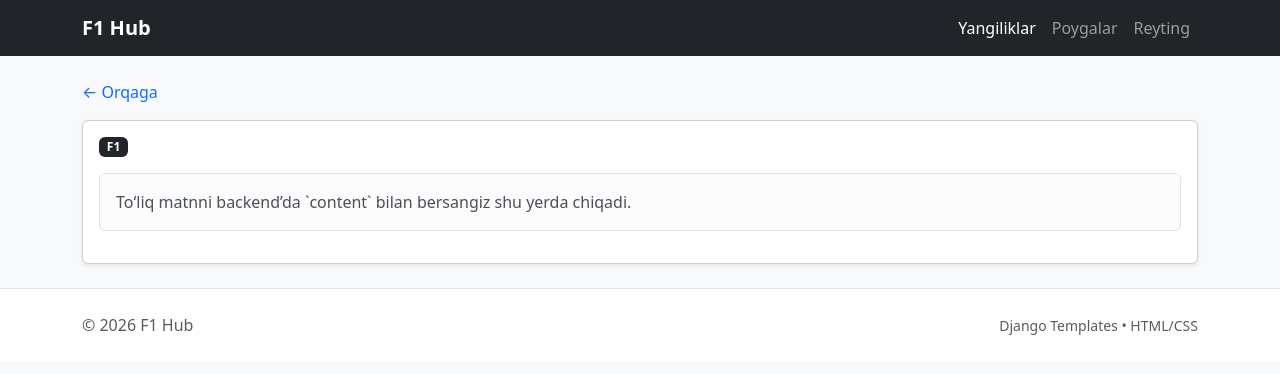
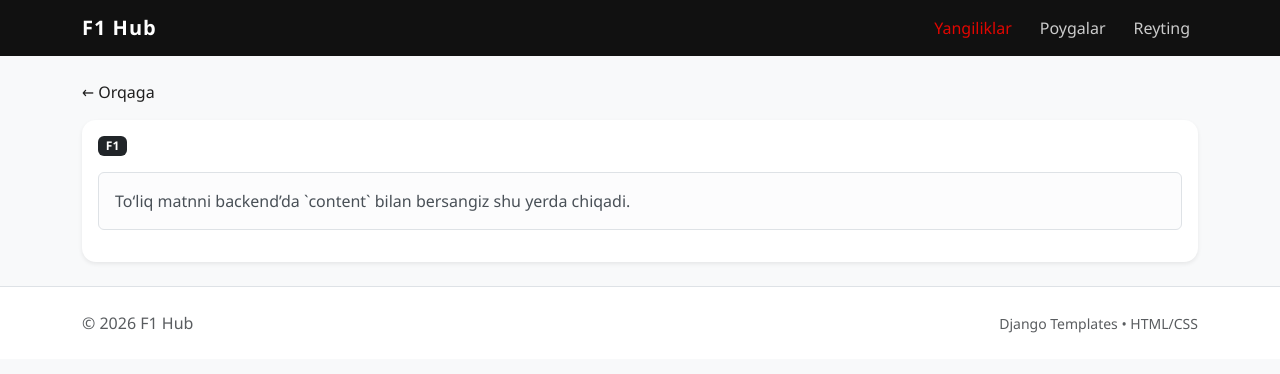
Before and after one commit to juraqulovazizbek/my-blog-wibsite, a Django app: template templates/news/news_detail.html in a window 1280 px wide. Shown: the top 374 px of the page. Run offline with Django 4.2, Linux system fonts and the light colour scheme; the template is opened without the code that fills it, so the values that code supplies are empty.

Commit message:
templates

```diff
--- a/core/urls.py
+++ b/core/urls.py
@@ -15,8 +15,11 @@ Including another URLconf
     2. Add a URL to urlpatterns:  path('blog/', include('blog.urls'))
 """
 from django.contrib import admin
-from django.urls import path
+from django.urls import include, path
 
 urlpatterns = [
     path('admin/', admin.site.urls),
+    path('', include('news.urls')),
+    path('races/', include('races.urls')),
+    path('standings/', include('standings.urls')),
 ]
--- /dev/null
+++ b/news/urls.py
@@ -0,0 +1,6 @@
+from django.urls import path
+from .views import home_view
+
+urlpatterns = [
+    path("", home_view, name="news_home"),
+]
--- a/news/views.py
+++ b/news/views.py
@@ -1,3 +1,4 @@
 from django.shortcuts import render
 
-# Create your views here.
+def home_view(request):
+    return render(request, "news/news_list.html")
--- /dev/null
+++ b/races/urls.py
@@ -0,0 +1,6 @@
+from django.urls import path
+from .views import home_view
+
+urlpatterns = [
+    path("", home_view, name="races_home"),
+]
--- a/races/views.py
+++ b/races/views.py
@@ -1,3 +1,4 @@
 from django.shortcuts import render
 
-# Create your views here.
+def home_view(request):
+    return render(request, "races/race_calendar.html")
--- /dev/null
+++ b/standings/urls.py
@@ -0,0 +1,6 @@
+from django.urls import path
+from .views import home_view
+
+urlpatterns = [
+    path("", home_view, name="standings_home"),
+]
--- a/standings/views.py
+++ b/standings/views.py
@@ -1,3 +1,4 @@
 from django.shortcuts import render
 
-# Create your views here.
+def home_view(request):
+    return render(request, 'standings/standings_list.html')
--- a/static/style.css
+++ b/static/style.css
@@ -0,0 +1,166 @@
+/* ===============================
+   CSS VARIABLES (THEME)
+================================ */
+:root {
+    --bg: #f5f6f8;
+    --bg-card: #ffffff;
+    --text: #1f1f1f;
+    --muted: #6c757d;
+    --primary: #e10600; /* F1 Red */
+    --navbar: #111111;
+}
+
+/* ===== Dark mode ===== */
+body.dark {
+    --bg: #0f1115;
+    --bg-card: #1a1d23;
+    --text: #eaeaea;
+    --muted: #9aa0a6;
+    --navbar: #000000;
+}
+
+/* ===============================
+   GLOBAL
+================================ */
+* {
+    box-sizing: border-box;
+}
+
+body {
+    margin: 0;
+    font-family: "Segoe UI", Tahoma, Arial, sans-serif;
+    background-color: var(--bg);
+    color: var(--text);
+    transition: background 0.3s, color 0.3s;
+}
+
+a {
+    text-decoration: none;
+    color: inherit;
+}
+
+/* ===============================
+   NAVBAR
+================================ */
+.navbar {
+    background-color: var(--navbar) !important;
+}
+
+.navbar-brand {
+    font-weight: 700;
+    letter-spacing: 1px;
+}
+
+.nav-link {
+    color: #ccc !important;
+    margin-left: 12px;
+}
+
+.nav-link:hover,
+.nav-link.active {
+    color: var(--primary) !important;
+}
+
+/* ===============================
+   PAGE
+================================ */
+.page-title {
+    font-weight: 700;
+    margin-bottom: 20px;
+}
+
+/* ===============================
+   CARDS
+================================ */
+.card {
+    background-color: var(--bg-card);
+    border: none;
+    border-radius: 14px;
+    box-shadow: 0 10px 25px rgba(0,0,0,0.05);
+    transition: transform 0.25s ease, box-shadow 0.25s ease;
+}
+
+.card:hover {
+    transform: translateY(-6px);
+    box-shadow: 0 20px 40px rgba(0,0,0,0.15);
+}
+
+.card-title {
+    font-weight: 600;
+}
+
+.card-text {
+    color: var(--muted);
+}
+
+/* ===============================
+   BUTTONS
+================================ */
+.btn-f1 {
+    background-color: var(--primary);
+    color: #fff;
+    border-radius: 25px;
+    padding: 8px 18px;
+    border: none;
+}
+
+.btn-f1:hover {
+    background-color: #b00000;
+    color: #fff;
+}
+
+/* ===============================
+   TABLES
+================================ */
+.table {
+    background-color: var(--bg-card);
+    border-radius: 12px;
+    overflow: hidden;
+}
+
+.table thead {
+    background-color: var(--navbar);
+    color: #fff;
+}
+
+.table td,
+.table th {
+    vertical-align: middle;
+}
+
+/* ===============================
+   FOOTER
+================================ */
+footer {
+    background-color: var(--navbar);
+    color: #aaa;
+}
+
+/* ===============================
+   DARK MODE BUTTON
+================================ */
+.dark-toggle {
+    cursor: pointer;
+    border: 1px solid #444;
+    padding: 6px 12px;
+    border-radius: 20px;
+    font-size: 14px;
+    color: #fff;
+}
+
+/* ===============================
+   RESPONSIVE
+================================ */
+@media (max-width: 768px) {
+    .navbar-brand {
+        font-size: 18px;
+    }
+
+    .nav-link {
+        margin-left: 0;
+    }
+
+    .card {
+        margin-bottom: 15px;
+    }
+}
--- a/templates/base.html
+++ b/templates/base.html
@@ -1,4 +1,6 @@
 <!doctype html>
+{% load static %}
+
 <html lang="uz">
 <head>
   <meta charset="utf-8" />
@@ -7,14 +9,19 @@
 
   <!-- Bootstrap -->
   <link href="https://cdn.jsdelivr.net/npm/bootstrap@5.3.3/dist/css/bootstrap.min.css" rel="stylesheet">
+
+  <!-- Custom CSS -->
+  <link rel="stylesheet" href="{% static 'css/style.css' %}">
+
   {% block head %}{% endblock %}
 </head>
+
 
 <body class="bg-light">
   <!-- NAV -->
   <nav class="navbar navbar-expand-lg navbar-dark bg-dark">
     <div class="container">
-      <a class="navbar-brand fw-bold" href="{% url 'home' %}">F1 Hub</a>
+      <a class="navbar-brand fw-bold" href="{% url 'news_home' %}">F1 Hub</a>
 
       <button class="navbar-toggler" type="button" data-bs-toggle="collapse" data-bs-target="#nav">
         <span class="navbar-toggler-icon"></span>
@@ -22,8 +29,8 @@
 
       <div class="collapse navbar-collapse" id="nav">
         <ul class="navbar-nav ms-auto">
-          <li class="nav-item"><a class="nav-link {% block nav_news %}{% endblock %}" href="{% url 'news_list' %}">Yangiliklar</a></li>
-          <li class="nav-item"><a class="nav-link {% block nav_races %}{% endblock %}" href="{% url 'race_calendar' %}">Poygalar</a></li>
+          <li class="nav-item"><a class="nav-link {% block nav_news %}{% endblock %}" href="{% url 'news_home' %}">Yangiliklar</a></li>
+          <li class="nav-item"><a class="nav-link {% block nav_races %}{% endblock %}" href="{% url 'races_home' %}">Poygalar</a></li>
           <li class="nav-item"><a class="nav-link {% block nav_standings %}{% endblock %}" href="{% url 'standings_home' %}">Reyting</a></li>
         </ul>
       </div>
--- a/templates/news/news_detail.html
+++ b/templates/news/news_detail.html
@@ -3,7 +3,7 @@
 {% block nav_news %}active{% endblock %}
 
 {% block content %}
-<a class="text-decoration-none" href="{% url 'news_list' %}">&larr; Orqaga</a>
+<a class="text-decoration-none" href="{% url 'news_home' %}">&larr; Orqaga</a>
 
 <div class="card mt-3 shadow-sm">
   <div class="card-body">
--- a/templates/news/news_list.html
+++ b/templates/news/news_list.html
@@ -20,7 +20,7 @@
     <button class="btn btn-dark w-100">Qidirish</button>
   </div>
   <div class="col-md-2">
-    <a class="btn btn-outline-secondary w-100" href="{% url 'news_list' %}">Tozalash</a>
+    <a class="btn btn-outline-secondary w-100" href="{% url 'news_home' %}">Tozalash</a>
   </div>
 </form>
 
```
Also changed, not shown: core/settings.py (+17 -10 lines), README.md.
